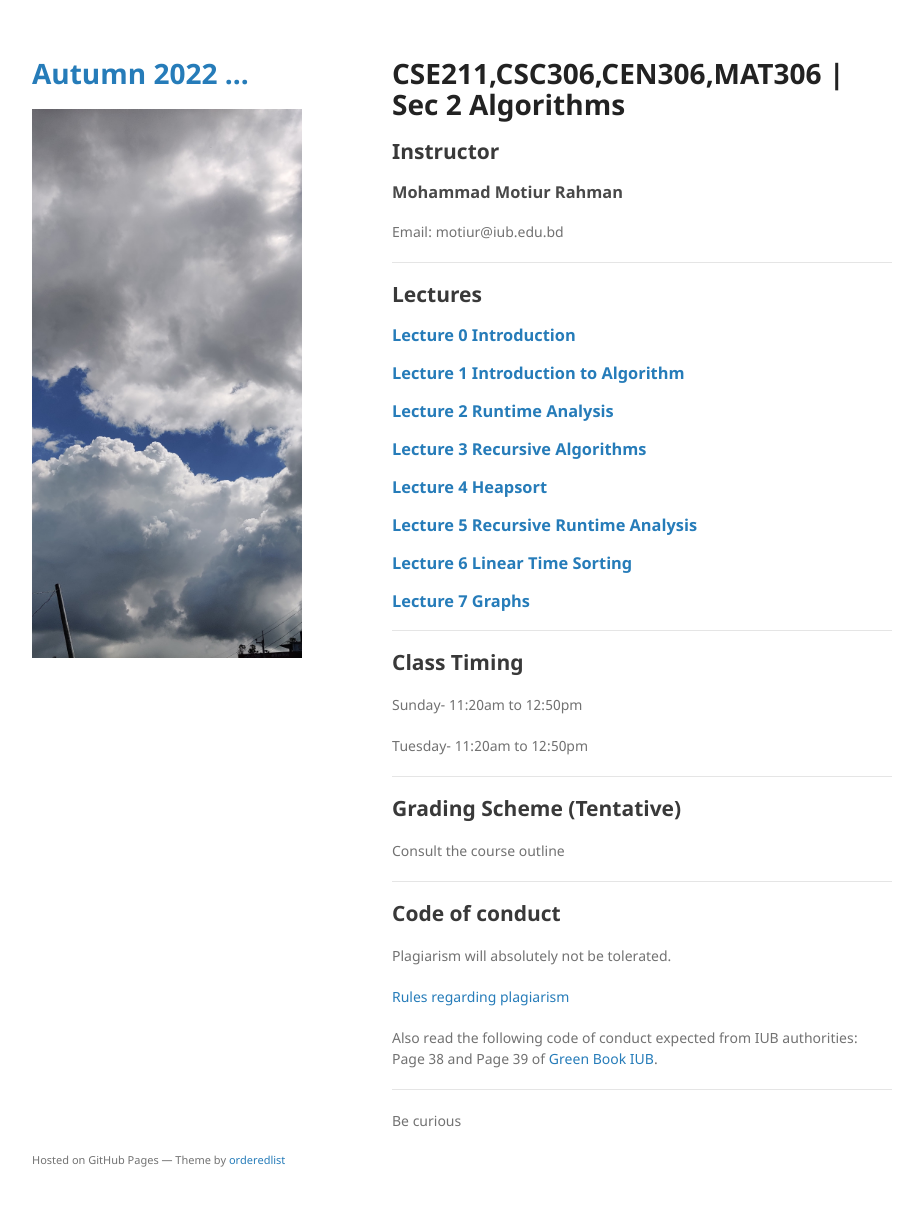
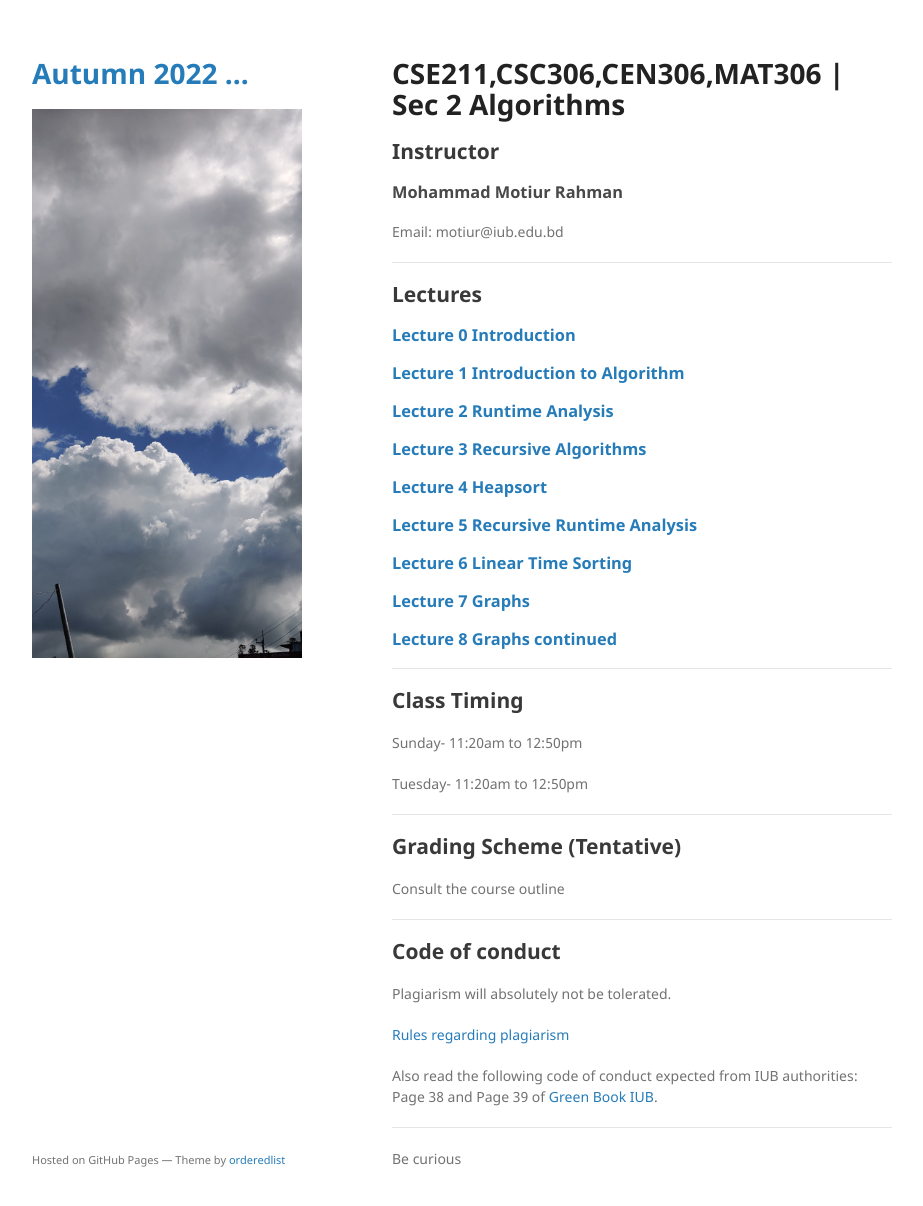
Before and after one commit to mohammadmotiurrahman/mohammadmotiurrahman.github.io, a Jekyll site: the page built from cse211_2/index.md, in a window 1280 px wide and 1239 px high. Shown: the top 1206 px of the window, without its empty margins (178-1101 px from the left). Built offline with Jekyll 4.4.1, drawn with Linux system fonts in a browser that asks for light colours; our own code applies the rules of GitHub Pages for plain Markdown files.

Commit message:
Update index.md

```diff
--- a/cse211_2/index.md
+++ b/cse211_2/index.md
@@ -15,6 +15,7 @@
 ### [Lecture 5 Recursive Runtime Analysis](https://docs.google.com/presentation/d/1kLu24lhGt4D-c0s9AiWQ0IwJ31McHdc-lfyVMO6c2Es/edit?usp=sharing)
 ### [Lecture 6 Linear Time Sorting](https://docs.google.com/presentation/d/124DhsKT7ow3j6afk1oSuZKHyky-I_pVFm6vIFIvseFQ/edit?usp=sharing)
 ### [Lecture 7 Graphs](https://docs.google.com/presentation/d/1vFy4Vz03IHg-fqtrQ_WzV6Tw2BEf4ut1oSaBYDZY3IU/edit?usp=sharing)
+### [Lecture 8 Graphs continued](https://docs.google.com/presentation/d/1mAX3pwWCDaNxTGFtAuusV4H-PQaUpDTWDjLjKfN_vYc/edit?usp=sharing)
 
 * * *
 ## Class Timing
```
